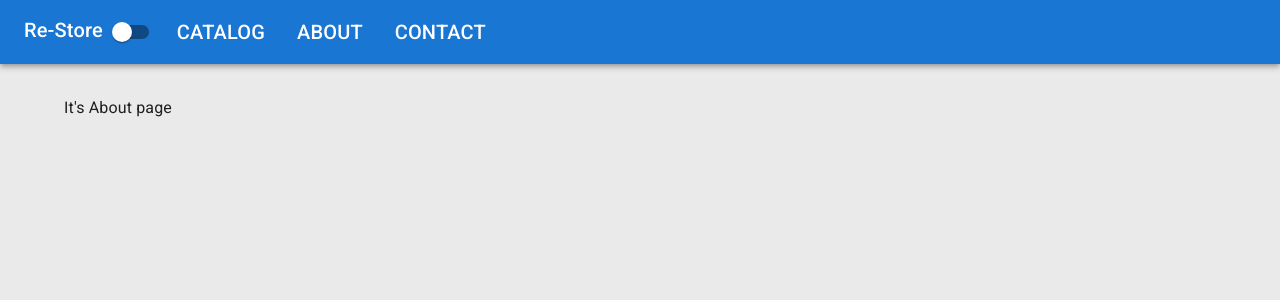
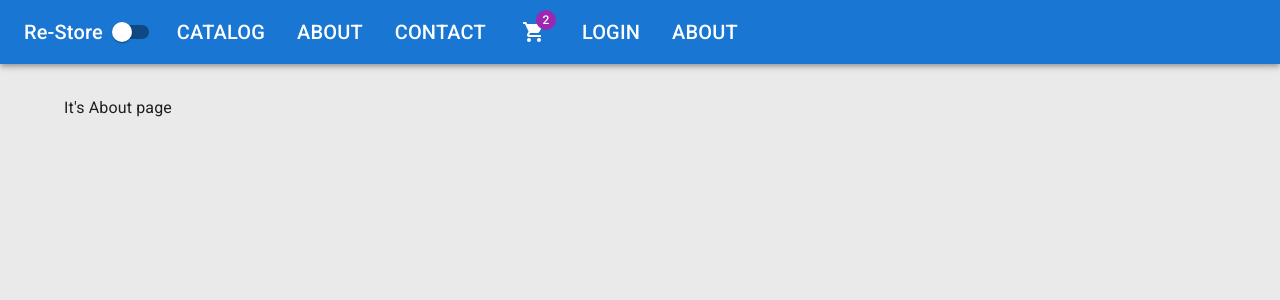
Before and after one commit to faridehEl/first-full-stack-project-with-React.js-and-.Net, a React (Vite) app in the folder client/: page /about in a window 1280 px wide. Shown: the top 300 px of the page. Built offline with nearby package versions, Linux system fonts and the light colour scheme.

Commit message:
adding NavLinks to Navbar

```diff
--- a/client/src/app/layout/Header.tsx
+++ b/client/src/app/layout/Header.tsx
@@ -1,4 +1,5 @@
-import { AppBar, List, ListItem, Switch, Toolbar, Typography } from "@mui/material";
+import { ShoppingBag, ShoppingCart } from "@mui/icons-material";
+import { AppBar, Badge, IconButton, List, ListItem, Switch, Toolbar, Typography } from "@mui/material";
 import { NavLink } from "react-router-dom";
 const midleLink = [
     {title:'catalog' , path:'/catalog'},
@@ -17,12 +18,32 @@
     return(
         <AppBar position="static" sx={{marginBottom:4}}>
             <Toolbar>
-            <Typography variant="h6">
+            <Typography variant="h6" component={NavLink} to={'/'} sx={{textDecoration:'none', color:'inherit' }}>
                 Re-Store
-                <Switch checked= {darkMode} onChange={handelChange}/>
             </Typography>
+            <Switch checked= {darkMode} onChange={handelChange}/>
             <List sx={{display:'flex'}}>
                 {midleLink.map(({title,path}) => (
+                    <ListItem
+                    component={NavLink}
+                    to ={path}
+                    key={path}
+                    sx={{color : 'inherit' , typography : 'h6'}}
+                    >
+                        {title.toUpperCase()}
+                    </ListItem>
+                ))}
+
+            </List>
+            <IconButton color="inherit" size="large" edge="end" sx={{margin:1}}>
+                <Badge badgeContent='2' color="secondary">
+                    <ShoppingCart></ShoppingCart>
+                </Badge>
+
+            </IconButton>
+
+            <List sx={{display:'flex'}}>
+                {rightLink.map(({title,path}) => (
                     <ListItem
                     component={NavLink}
                     to ={path}
```
Also changed, not shown: 2 other files (tests, documents, lock files or other folders).
